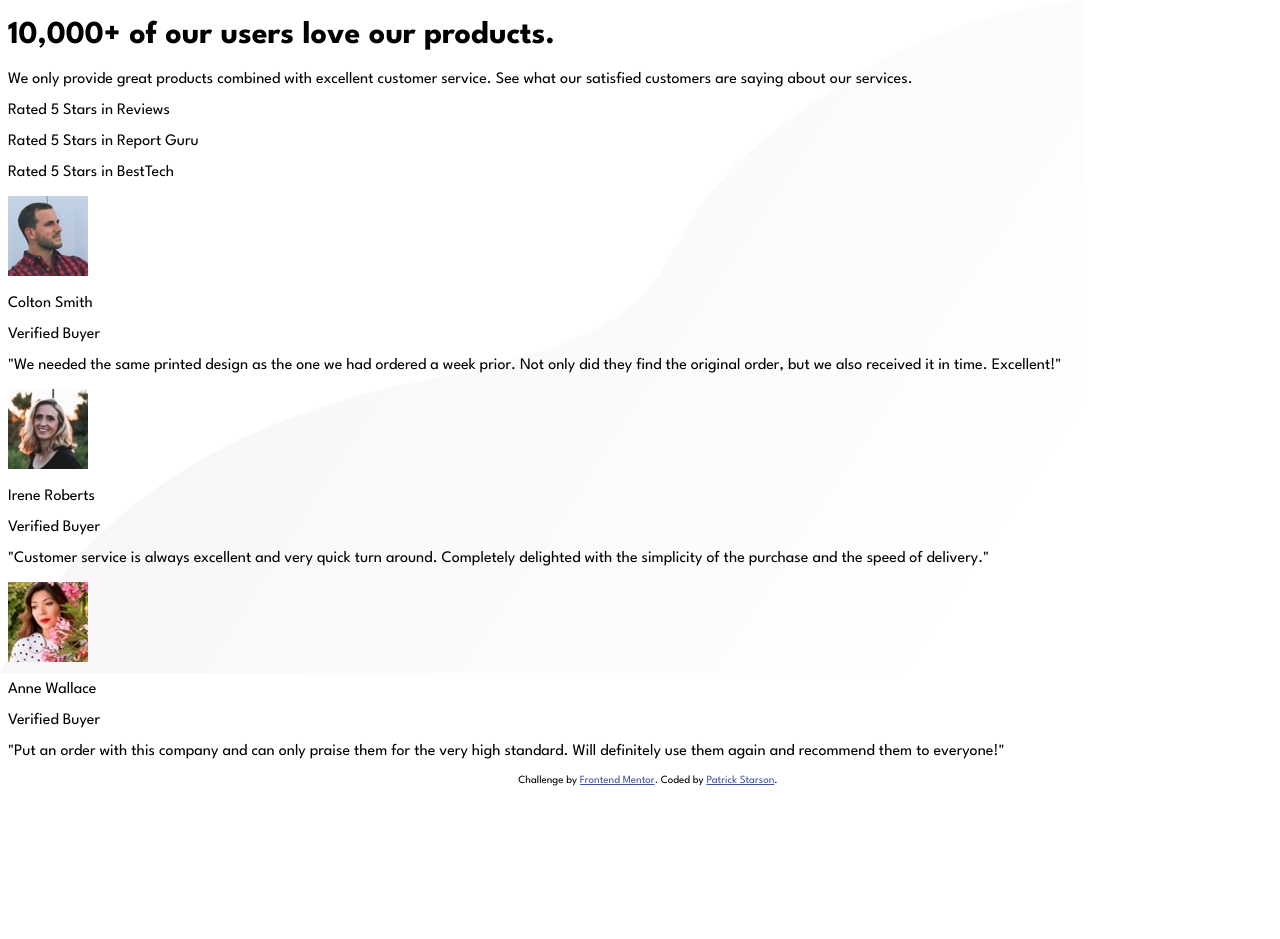
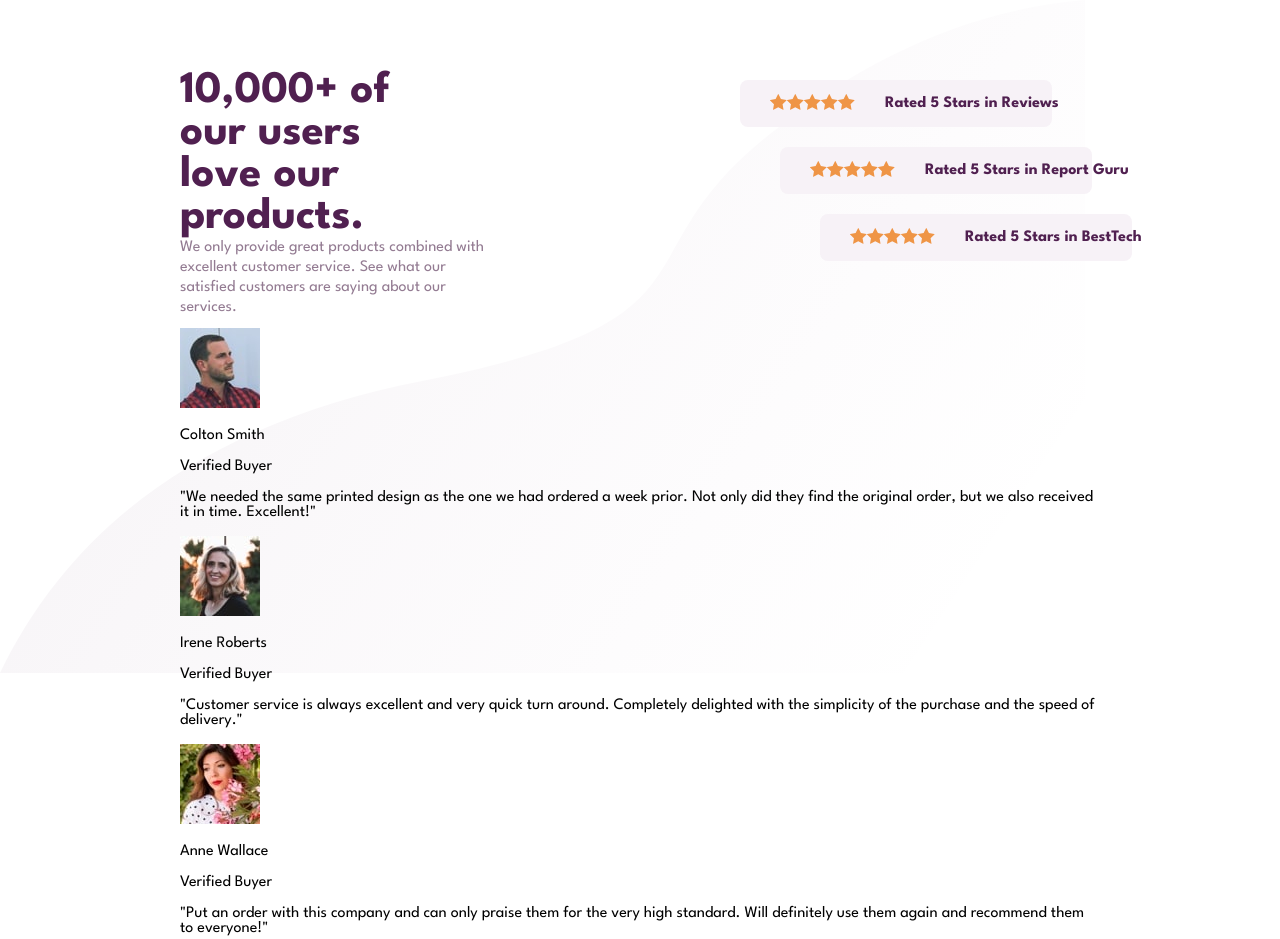
Before and after one commit to PatrickStarson/Social-proof-section, a plain HTML site: page index.html in a window 1280 px wide. Shown: the top 939 px of the page. Before the commit the page ends 800 px from the top, so only its background shows below. Drawn offline with Linux system fonts and the light colour scheme.

Commit message:
Wrap all the elements inside a main-containe div, start adding css to @media 1440px, and style the whole top-section and bodys background image and spacing

```diff
--- a/index.html
+++ b/index.html
@@ -28,6 +28,7 @@
     </style>
   </head>
   <body>
+    <div class="main-container">
       <div class="top-section">
         <div class="statement-section">
           <h1>10,000+ of our users love our products.</h1>
@@ -38,21 +39,20 @@
           </p>
         </div>
         <div class="ratings-section">
-        <div class="rating">
+          <div class="rating one">
             <div class="stars"></div>
             <p class="rating-origin">Rated 5 Stars in Reviews</p>
           </div>
-        <div class="rating">
+          <div class="rating two">
             <div class="stars"></div>
             <p class="rating-origin">Rated 5 Stars in Report Guru</p>
           </div>
-        <div class="rating">
+          <div class="rating three">
             <div class="stars"></div>
             <p class="rating-origin">Rated 5 Stars in BestTech</p>
           </div>
         </div>
       </div>
-
       <div class="bottom-section">
         <div class="card">
           <div class="profile-picture-and-info">
@@ -68,8 +68,8 @@
           </div>
           <p class="review">
             "We needed the same printed design as the one we had ordered a week
-          prior. Not only did they find the original order, but we also received
-          it in time. Excellent!"
+            prior. Not only did they find the original order, but we also
+            received it in time. Excellent!"
           </p>
         </div>
         <div class="card">
@@ -90,7 +90,6 @@
             </p>
           </div>
         </div>
-
         <div class="card">
           <div class="profile-picture-and-info">
             <img
@@ -104,10 +103,11 @@
             </div>
           </div>
           <p class="review">
-          "Put an order with this company and can only praise them for the very
-          high standard. Will definitely use them again and recommend them to
-          everyone!"
+            "Put an order with this company and can only praise them for the
+            very high standard. Will definitely use them again and recommend
+            them to everyone!"
           </p>
+        </div>
       </div>
     </div>
 
--- a/style.css
+++ b/style.css
@@ -9,7 +9,6 @@
   --White: hsl(0, 0%, 100%);
 }
 
-
 html {
   font-family: "League Spartan", sans-serif;
   box-sizing: border-box;
@@ -18,10 +17,85 @@ html {
 @media only screen and (max-width: 1440px) {
 
   body {
-    width: 100%;
     background-image: url(images/bg-pattern-bottom-desktop.svg);
     background-repeat: no-repeat;
+    padding: 60px 180px;
+    margin: 0;
+  }
+
+  .main-container {
+    display: flex;
+    flex-direction: column;
+  }
+
+  .top-section {
+    display: flex;
+    justify-content: center;
+    justify-content: space-between;
+    gap: 200px;
+  }
+
+  .statement-section {
+    display: flex;
+    flex-direction: column;
+    justify-content: flex-start;
+    justify-content: space-between;
+    flex: 1;
+    padding: 10px 0px;
+  }
+
+  .statement-section h1{
+    color: var(--VeryDarkMagenta);
+    font-size: 45px;
+    padding-right: 100px;
+    margin: 0;
+  }
+
+  .statement-section p{
+    color: var(--DarkGrayishMagenta);
+    padding-right: 50px;
+    margin: 0;
+    line-height: 20px;
+  }
+
+  .ratings-section {
+    flex: 1;
+  }
+
+  .rating {
+    display: flex;
+    align-items: center;
+    justify-content: start;
+    gap: 30px;
+    background-color: var(--LightGrayishMagenta);
+    margin: 20px 0px;
+    padding: 0px 30px;
+    border-radius: 8px;
+    width: 70%;
+  }
+
+  .rating.two{
+    margin-left: 40px;
+  }
+
+  .rating.three {
+    margin-left: 80px;
+  }
+
+  .stars {
+  display: inline-block;
+  background-image: url('images/icon-star.svg');
+  background-repeat: repeat-x;
+  width: calc(5 * 17px);
+  height: 20px;
+  flex-shrink: 0;
+  }
+
+  .rating-origin {
+    flex-shrink: 0;
+    color: var(--VeryDarkMagenta);
+    font-weight: 700;
+    margin-right: auto;
+  }
 
 }
-
-}
```
Also changed, not shown: 1 other file. Lines whose indentation alone changed are shown as unchanged.
